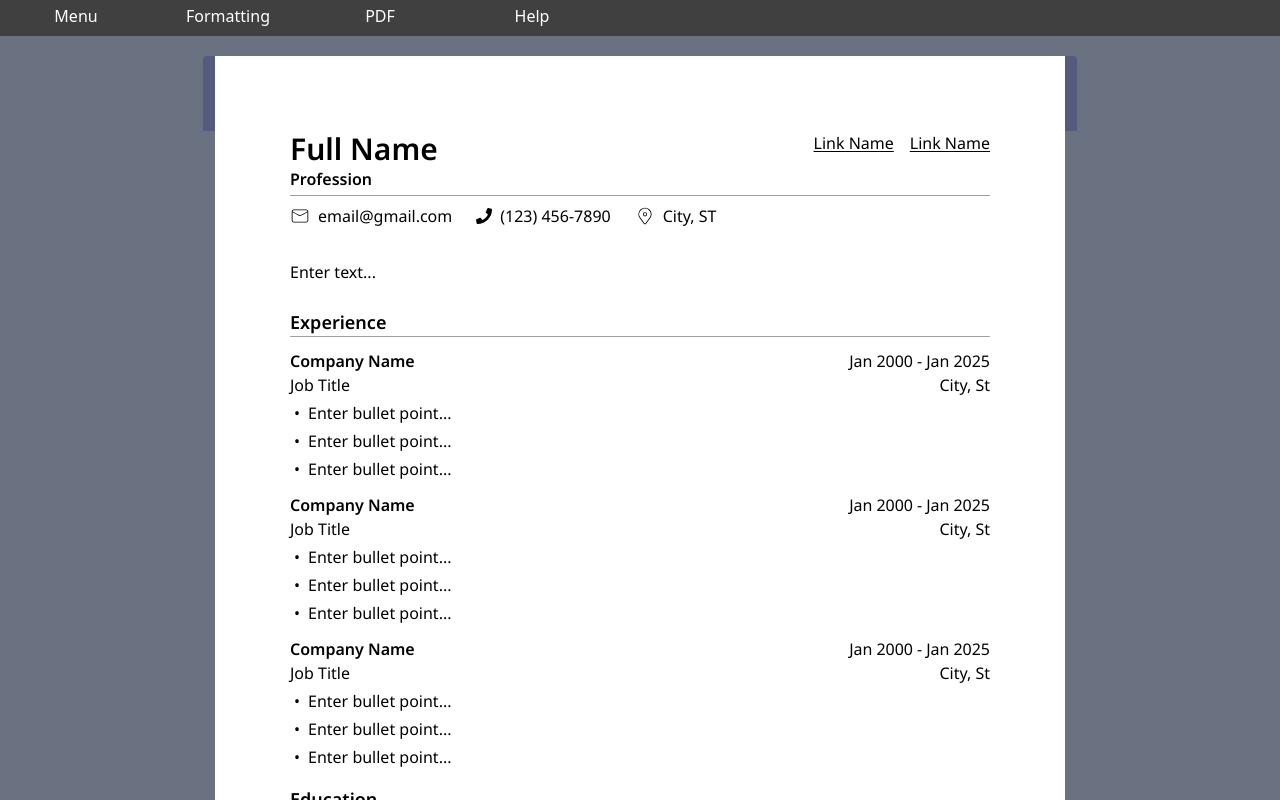
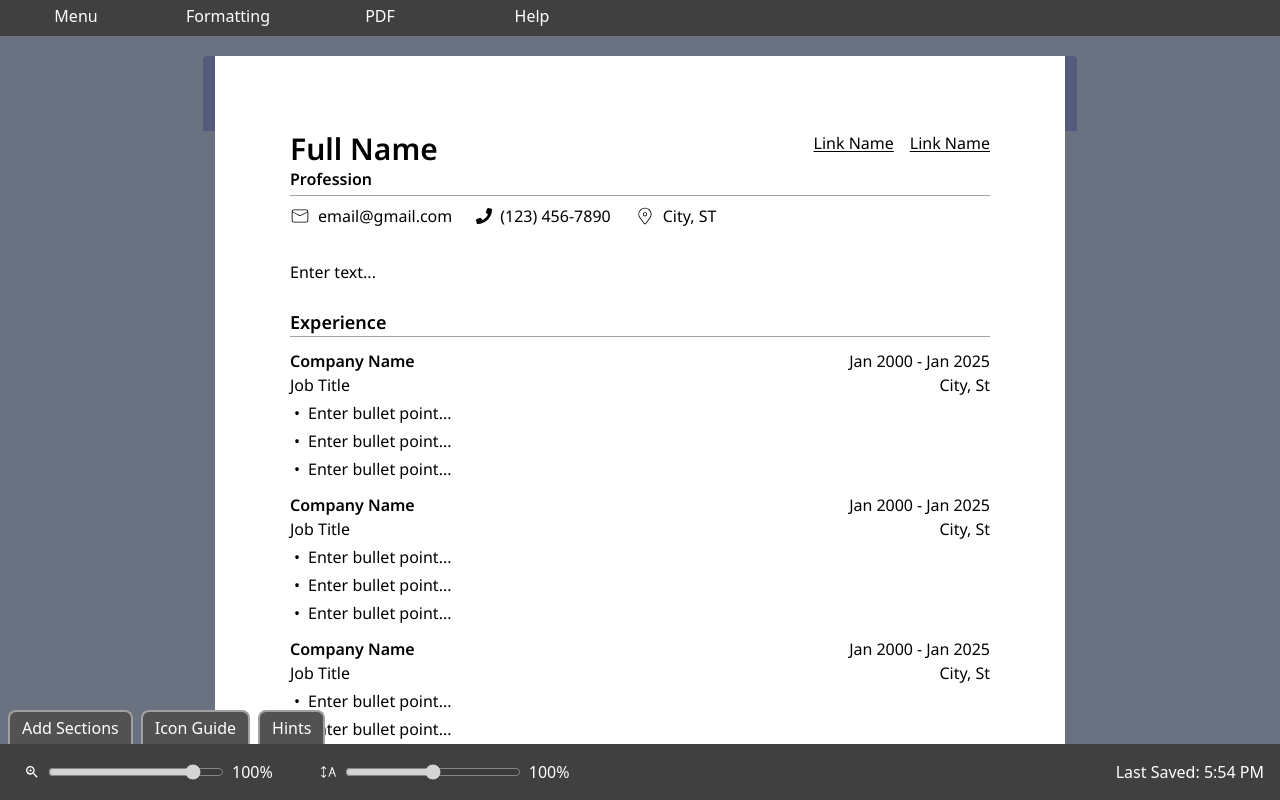
Before and after one commit to Tarrega88/modular-resume-2, a React (Vite) app: page / in a window 1280 px wide. Both pictures are taken after a click on the button "Create New Resume". Shown: the top 800 px of the page. Built offline with nearby package versions, Linux system fonts and the light colour scheme.

Commit message:
fixing sticky position of lower ribbon

```diff
--- a/src/MainView.tsx
+++ b/src/MainView.tsx
@@ -59,10 +59,10 @@ export default function MainView() {
   // }
 
   return (
-    <div className="h-dvh">
+    <div>
       <MobileNotification />
       <div className="grid grid-cols-1 w-full bg-slate-700">
-        <div className="w-full bg-gray-500 flex flex-col items-center overflow-auto">
+        <div className="w-full bg-gray-500 flex flex-col items-center">
           <TopMenu
             expanded={expanded}
             setExpanded={setExpanded}
@@ -72,7 +72,7 @@ export default function MainView() {
             activeIndex={activeIndex}
             setActiveIndex={setActiveIndex}
           />
-          <div className="overflow-auto px-5 pt-5 w-full h-full flex justify-center">
+          <div className="overflow-auto px-5 pt-5 w-full flex justify-center">
             <SideResume
               contentRef={contentRef}
               expanded={expanded}
```
